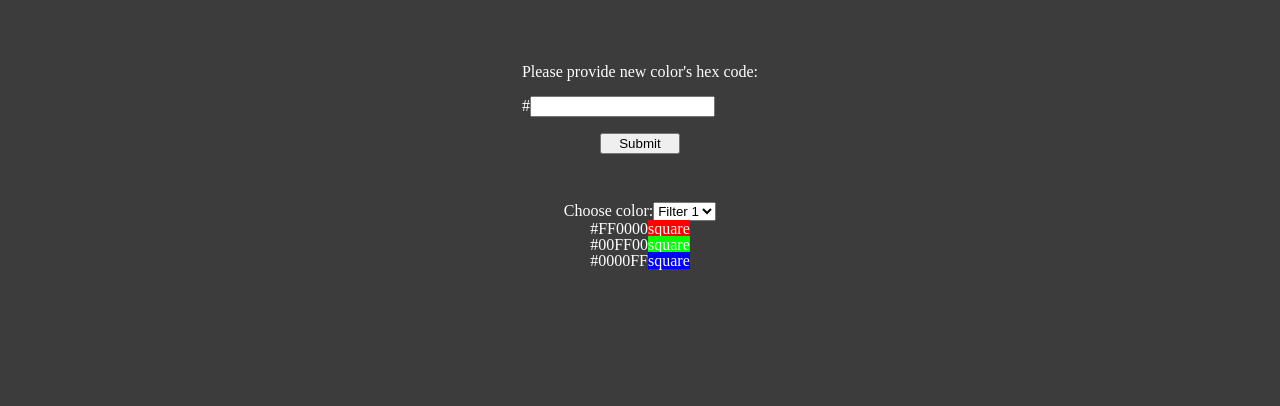
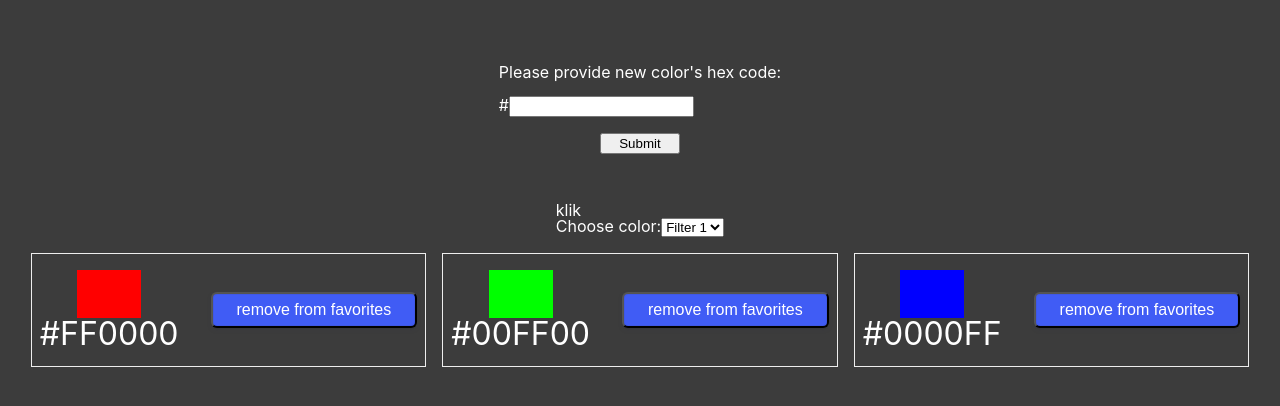
Before and after one commit to Jinpai666/favourite-colors, a React (Create React App) app: page / in a window 1280 px wide. Shown: the top 406 px of the page. Built offline with nearby package versions, Linux system fonts and the light colour scheme.

Commit message:
create color generator

```diff
--- a/src/components/FilterColorsForm.tsx
+++ b/src/components/FilterColorsForm.tsx
@@ -40,10 +40,12 @@ const predefinedColors = [
 
 export default class FilterColors extends Component <MyProps> {
 
+
     render() {
         return (
             <>
                 <form>
+                    <p onClick={()=> console.log(this.props.colors)}>klik</p>
                     <label htmlFor="filterColors">Choose color:</label>
                     <select name="filterColors" id="filterColors">
                         <option value="1">Filter 1</option>
@@ -52,10 +54,22 @@ export default class FilterColors extends Component <MyProps> {
                         <option value="4">Filter 4</option>
                     </select>
                 </form>
-                {this.props.colors.map((color,idx)=>(
-                    <p key={idx}>{color.code}<span style={{backgroundColor: `${color.code}`}}>square</span></p>
-                    )
-                )}
+                <div className={"generator"}>
+                    {this.props.colors.map((color,idx)=>(
+                            //wiem że w poleceniu jest zabronione stylowanie inline, ale w tym przypadku
+                            // wydaje mi się jak sensowne rozwiązanie
+                            // i jest to jedyny wyjątek
+                            <div className={"generator__colorContainer"} key={idx}>
+                                <div className="generator__color">
+                                    <div className="generator__presentation" style={{backgroundColor: `${color.code}`}}/>
+                                    <p>{color.code}</p>
+                                </div>
+                                <button className="generator__button-remove" role={"button"}>remove from favorites</button>
+                            </div>
+                        )
+                    )}
+                </div>
+
             </>
         );
     }
--- /dev/null
+++ b/src/scss/_generator.scss
@@ -0,0 +1,49 @@
+.generator {
+  display: flex;
+  flex-wrap: wrap;
+  gap: 1rem;
+  padding: 1rem;
+  justify-content: center;
+
+  &__color {
+    display: flex;
+    flex-direction: column;
+    margin: .5rem 0;
+    align-items: center;
+    font-size: 2rem;
+  }
+
+  &__colorContainer {
+    display: flex;
+    padding: .5rem;
+    border: 1px solid #eee;
+    align-items: center;
+
+  }
+
+  &__presentation {
+    width: 4rem;
+    height: 3rem;
+  }
+
+  &__button-remove {
+    display: flex;
+    align-items: center;
+    background-color: #405cf5;
+    border-radius: 6px;
+    box-shadow: rgba(50, 50, 93, .1) 0 0 0 1px inset, rgba(50, 50, 93, .1) 0 2px 5px 0, rgba(0, 0, 0, .07) 0 1px 1px 0;
+    color: #fff;
+    cursor: pointer;
+    font-size: 1rem;
+    height: 2rem;
+    line-height: 1.15;
+    margin-left: 2rem;
+    outline: none;
+    padding: 1rem 1.5rem;
+    text-align: center;
+    transition: all .2s, box-shadow .08s ease-in;
+    &:hover {
+      box-shadow: rgba(50, 50, 93, .1) 0 0 0 1px inset, rgba(50, 50, 93, .2) 0 6px 15px 0, rgba(0, 0, 0, .1) 0 2px 2px 0, rgba(50, 151, 211, .3) 0 0 0 4px;
+    }
+  }
+}
--- a/src/scss/main.scss
+++ b/src/scss/main.scss
@@ -1,10 +1,14 @@
 @import "reset";
 @import "addForm";
+@import "filterForm";
+@import "generator";
 
 body {
   background-color: #3C3C3C
 }
 .main{
+  font-family: -apple-system, system-ui, "Segoe UI", Roboto, "Helvetica Neue", Ubuntu, sans-serif;
+
   display: flex;
   flex-direction: column;
   align-items: center;
```
Also changed, not shown: src/scss/_filterForm.scss (added).
